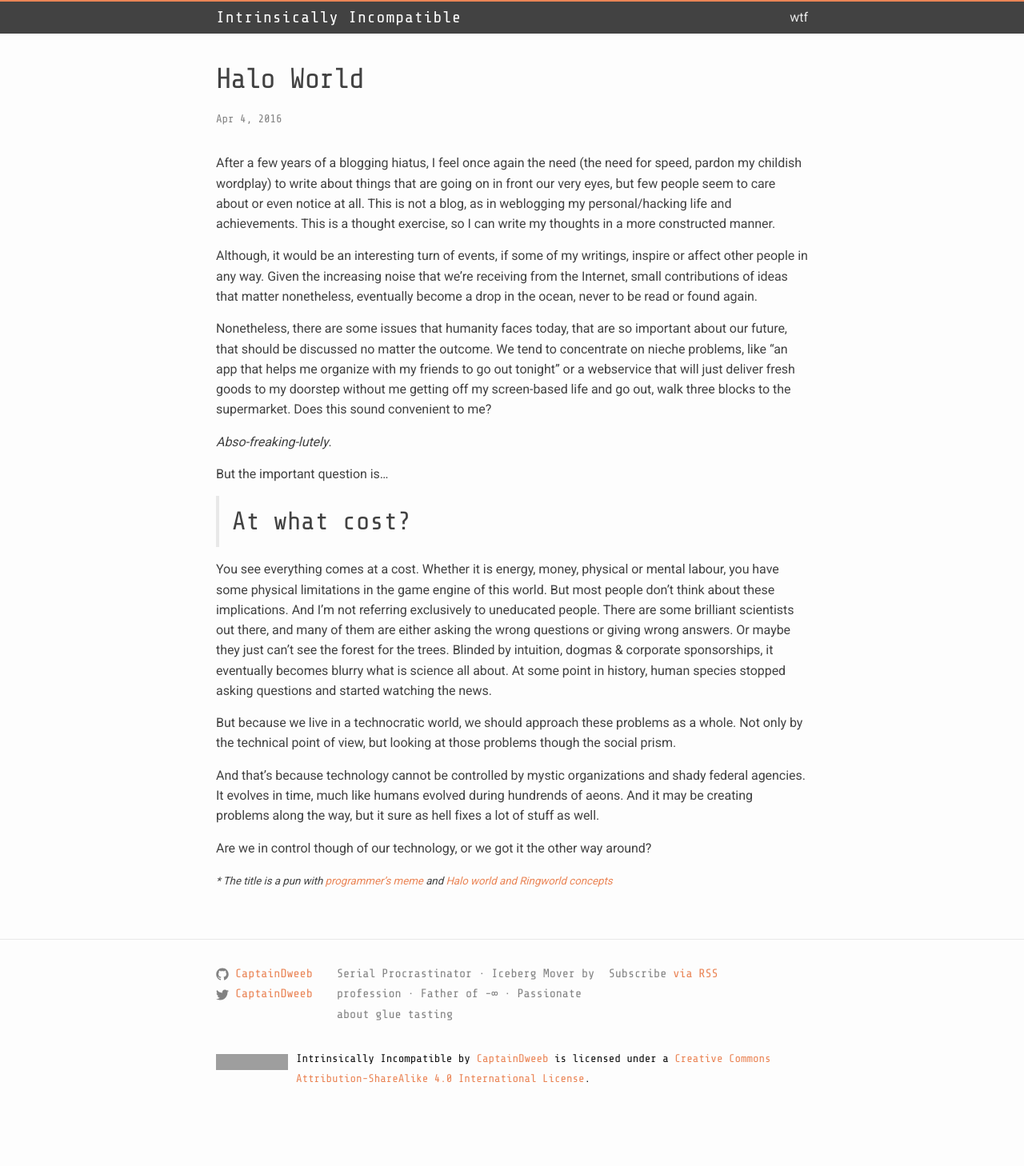
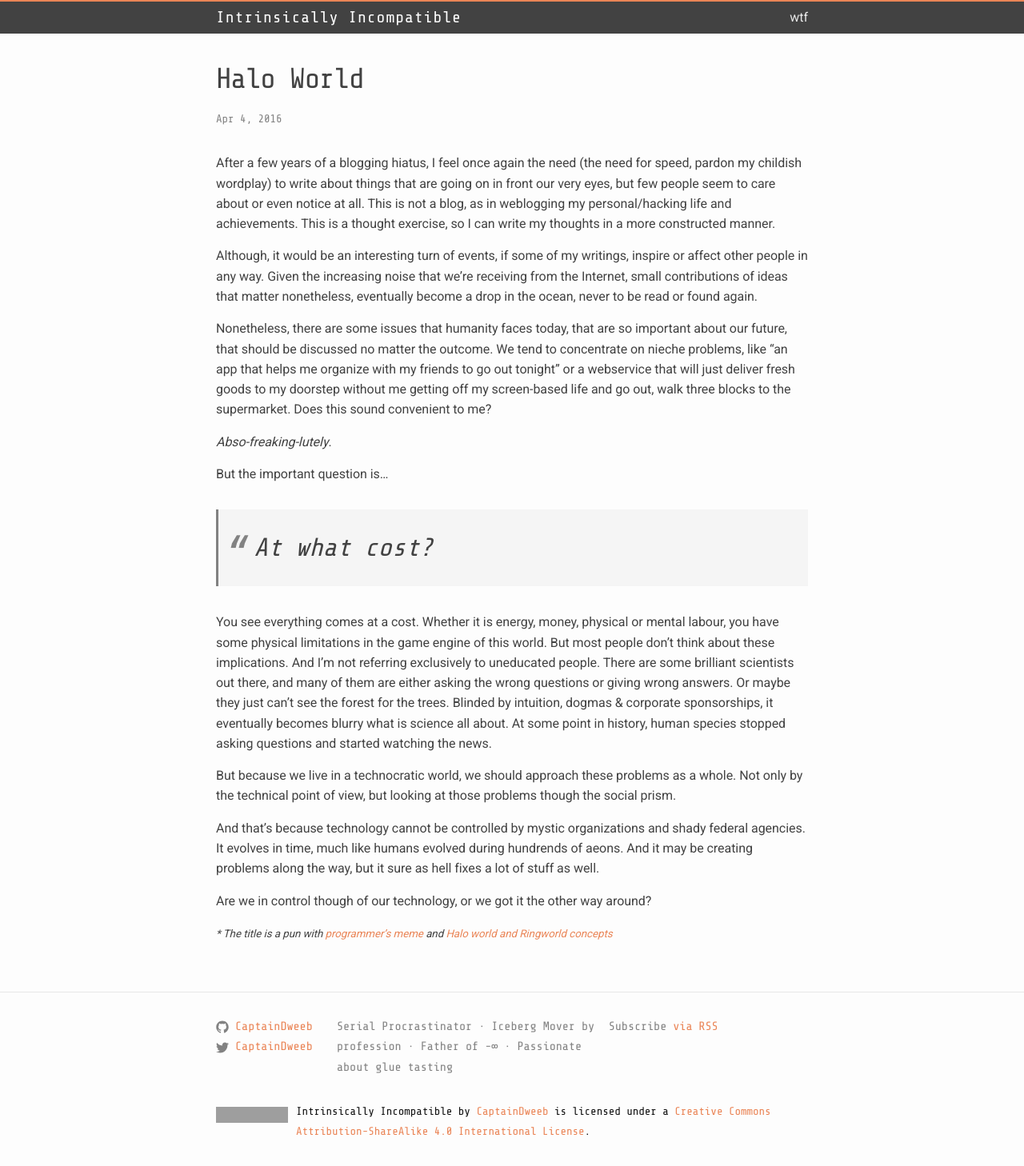
Before and after one commit to captaindweeb/captaindweeb.github.io, a Jekyll site: the page built from _posts/2016-04-04-hallo-world.markdown, in a window 1280 px wide. Shown: the whole page at 80% size. Built offline with Jekyll 4.4.1, drawn with Linux system fonts in a browser that asks for light colours; before the commit the page ends 1392 px from its top, so only the background shows below that; grey boxes are pictures that could not be loaded.

Commit message:
Update styles for blockquotes

```diff
--- a/_sass/_base.scss
+++ b/_sass/_base.scss
@@ -112,16 +112,29 @@ a {
  * Blockquotes
  */
 blockquote {
-    color: $grey-color;
-    border-left: 4px solid $grey-color-light;
-    padding-left: .5em;
+    color: $grey-color-dark;
+    background: lighten($grey-color-light, 5%);
+    margin: 1em 0;
+    padding: .5em 0;
+    border-left: 3px solid $grey-color;
     font-size: 2em;
     font-family: "Share Tech Mono", monospace;
+    font-style: italic;
     line-height: 2em;
 
     > :last-child {
         margin-bottom: 0;
     }
+
+    > :before {
+      color: $grey-color;
+      content: open-quote;
+      font-size: 2em;
+      line-height: 0.1em;
+      margin-right: 10px;
+      vertical-align: -0.3em;
+    }
+
 }
 
 
```
